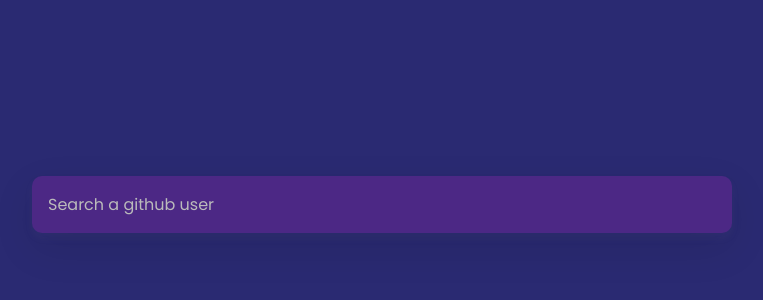
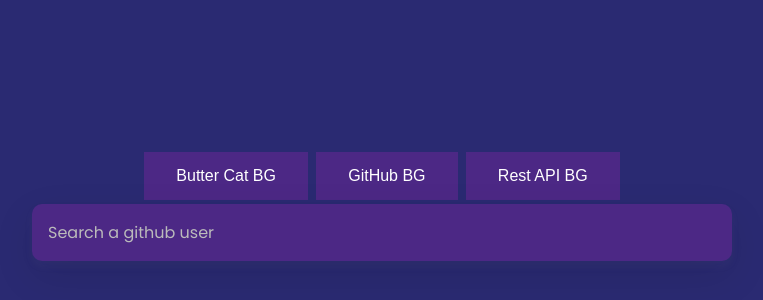
Before and after one commit to NgtzBogz/Github-User-Viewer-Project, a plain HTML site: page index.html in a window 1280 px wide. Shown: the part 180-480 px from the top of the page, without its empty margins (258-1021 px from the left). Drawn offline with nearby package versions, Linux system fonts and the light colour scheme.

Commit message:
2nd Feature

```diff
--- a/css/style.css
+++ b/css/style.css
@@ -15,6 +15,8 @@
   height: 100vh;
   overflow: hidden;
   margin: 0;
+  background-repeat: no-repeat;
+  background-size: cover;
 }
 
 .user-form {
@@ -106,3 +108,18 @@
 #repos ul li {
   display: inline;
 }
+button {
+  background-color: #4c2885;
+  border: none;
+  color: white;
+  padding: 15px 32px;
+  text-align: center;
+  text-decoration: none;
+  display: inline-block;
+  font-size: 16px;
+  margin: 4px 2px;
+  cursor: pointer;
+}
+.box{
+  display: inline;
+}
--- a/index.html
+++ b/index.html
@@ -10,6 +10,13 @@
 
 <body>
     <!-- <h3>Github User Information</h3> -->
+    <div class="box">
+
+        <button type="button" onclick="BGChange();">Butter Cat BG</button>
+        <button type="button" onclick="BGChange2();">GitHub BG</button>
+        <button type="button" onclick="BGChange3();">Rest API BG</button>
+
+    </div>
     <form class="user-form" id="form">
         <input type="text" id="search" placeholder="Search a github user">
     </form>
--- a/js/script.js
+++ b/js/script.js
@@ -93,3 +93,16 @@
 
   main.innerHTML = cardHTML;
 }
+//2nd Feature BG Change
+function BGChange(){
+  document.body.style.backgroundImage = "url(images/1.png)";
+
+}
+function BGChange2(){
+  document.body.style.backgroundImage = "url(images/2.jpg)";
+
+}
+function BGChange3(){
+  document.body.style.backgroundImage = "url(images/3.png)";
+
+}
```
Also changed, not shown: images/1.png (added), images/2.jpg (added), images/3.png (added), 1 other file.
